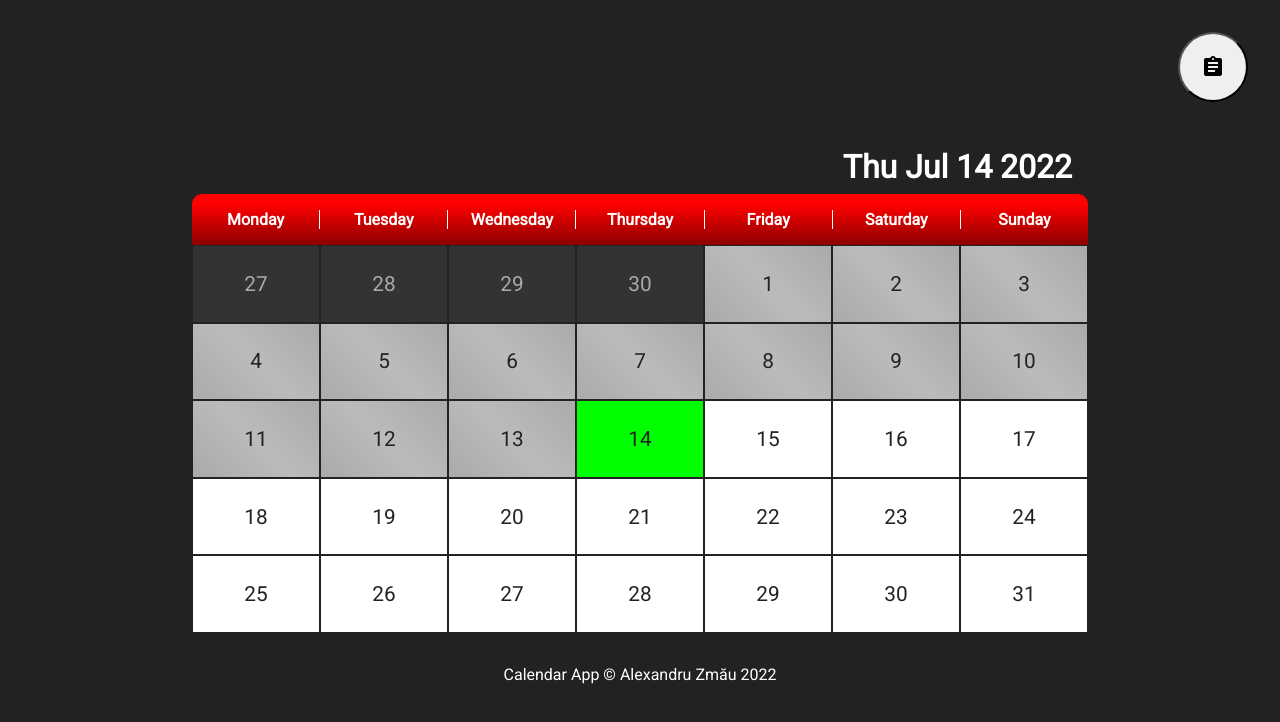
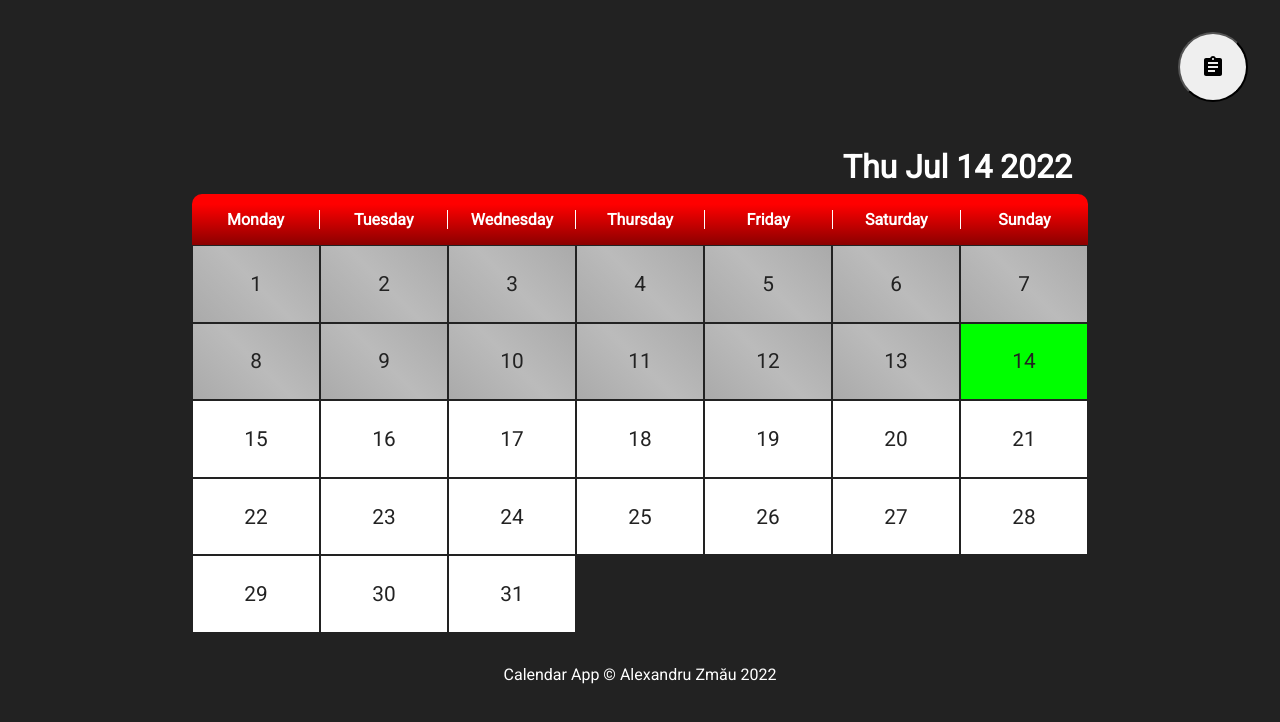
Before and after one commit to ZCAlex77/calendar-app, a React (Create React App) app: page / in a window 1280 px wide. Shown: the top 722 px of the page. Built offline with nearby package versions, Linux system fonts and the light colour scheme.

Commit message:
fix bug caused by using getDay instead of getDate

```diff
--- a/src/App.js
+++ b/src/App.js
@@ -41,7 +41,7 @@ function App() {
         </ul>
         <ul className={appStyle.days}>
           {
-            generateDayArray(date.getMonth(), date.getDay()).map(day =>
+            generateDayArray(date.getMonth(), date.getDate()).map(day =>
               <Day key={`${day}${Math.floor(Math.random()*1000)}`}
                    num={day}
                    today={today}
```
